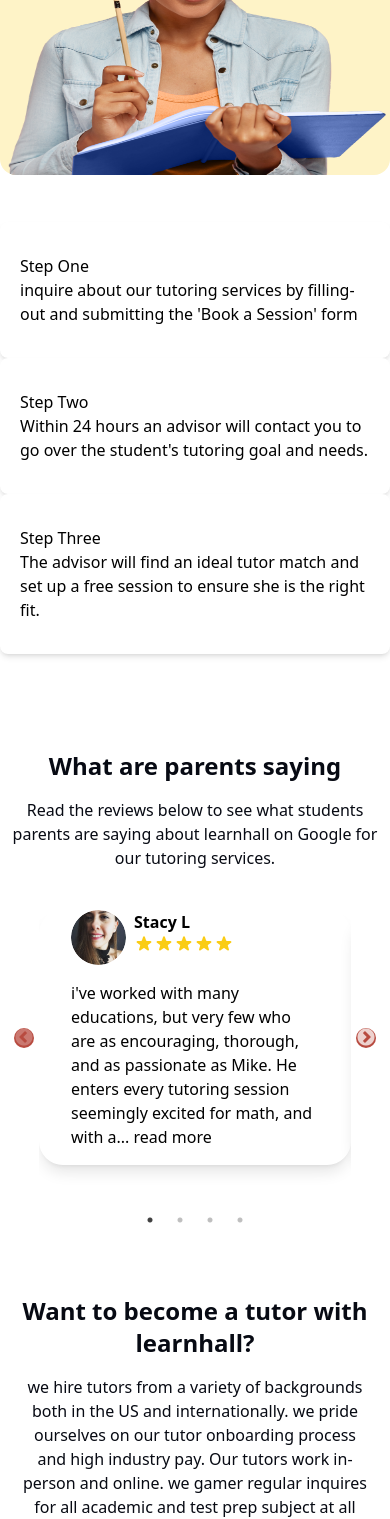
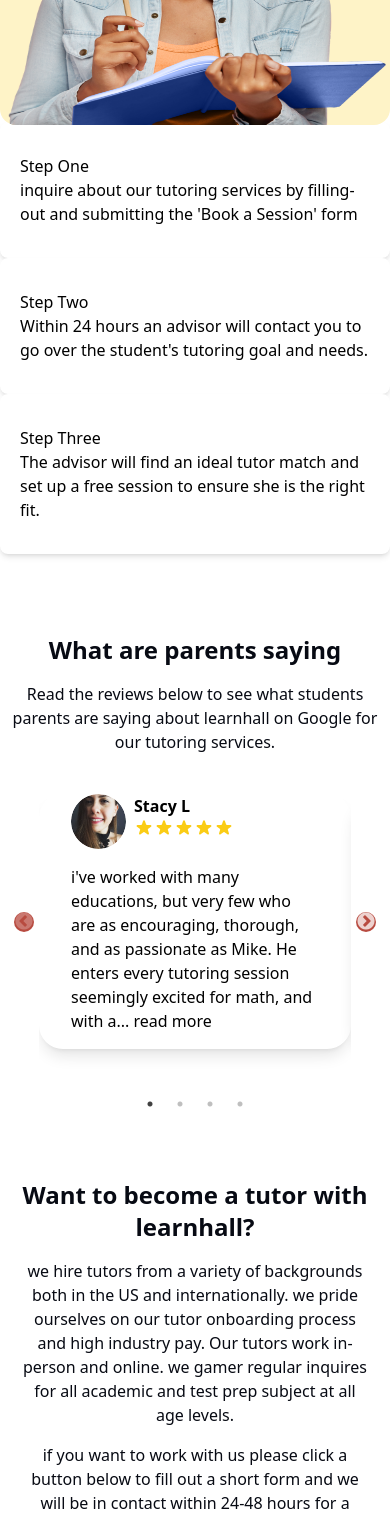
Before and after one commit to steeve7/Learnhall, a Next.js app: page / in a window 390 px wide. Shown: the part 2800-4319 px from the top of the page. Built offline with nearby package versions, Linux system fonts and the light colour scheme.

Commit message:
initial commit

```diff
--- a/src/components/Sections/Recommendation/index.js
+++ b/src/components/Sections/Recommendation/index.js
@@ -104,7 +104,7 @@ export default function index() {
   ];
   // SwiperCore.use([Autoplay]);
   return (
-    <section className="md:mt-72 mt-24">
+    <section className="md:mt-72 mt-20">
       <div className="md:w-[50%] text-center items-center md:ml-96">
         <h1 className="text-[#070A13] md:text-4xl text-2xl font-semibold">
           What are parents saying
--- a/src/components/Sections/Service/index.js
+++ b/src/components/Sections/Service/index.js
@@ -38,7 +38,7 @@ export default function index() {
     className='bg-amber-100 md:w-[500px] absolute h-[320px] md:top-[1640px] mt-[-300px] md:mt-20 md:left-0 rounded-2xl'
     />
 
-    <div className="flex flex-col md:flex-col md:mt-0 md:w-[30%] justify-center mt-[450px]">
+    <div className="flex flex-col md:flex-col md:mt-0 md:w-[30%] justify-center mt-[350px]">
     <div className='md:ml-80 absolute hidden md:block mt-28'>
       <p className='bg-orange-500 w-12 h-12 rounded-full text-center text-white text-4xl md:mt-[20px]'>1</p>
       <p className='rotate-90 font-bold mt-5 ml-1 text-[#ADAFB3]'>.............</p>
--- a/src/components/Sections/Tutor/index.js
+++ b/src/components/Sections/Tutor/index.js
@@ -11,7 +11,7 @@ function index() {
             on our tutor onboarding process and high industry pay. Our tutors work in-person and online. we gamer
             regular inquires for all academic and test prep subject at all age levels.
         </p>
-        <p className="text-[#070A13] mt-4">if you want to work with us please click a button below to fill out a short form and
+        <p className="text-[#070A13] mt-4 px-5">if you want to work with us please click a button below to fill out a short form and
         we will be in contact within 24-48 hours for a perspective interview.
         </p>
         <button className='bg-red-900 px-4 py-4 rounded-2xl mt-3 text-white'>Become a Tutor</button>
@@ -21,7 +21,7 @@ function index() {
             <Image
                 src={Tutor}
                 alt="Tutor image"
-                className='md:w-[40%] bg-amber-100 absolute w-full md:ml-20 md:right-20 md:mt-14 mt-[390px] rounded-2xl'
+                className='md:w-[40%] bg-amber-100 absolute w-full md:ml-20 md:right-20 md:mt-14 mt-[350px] rounded-2xl'
             />
     </section>
   )
```
